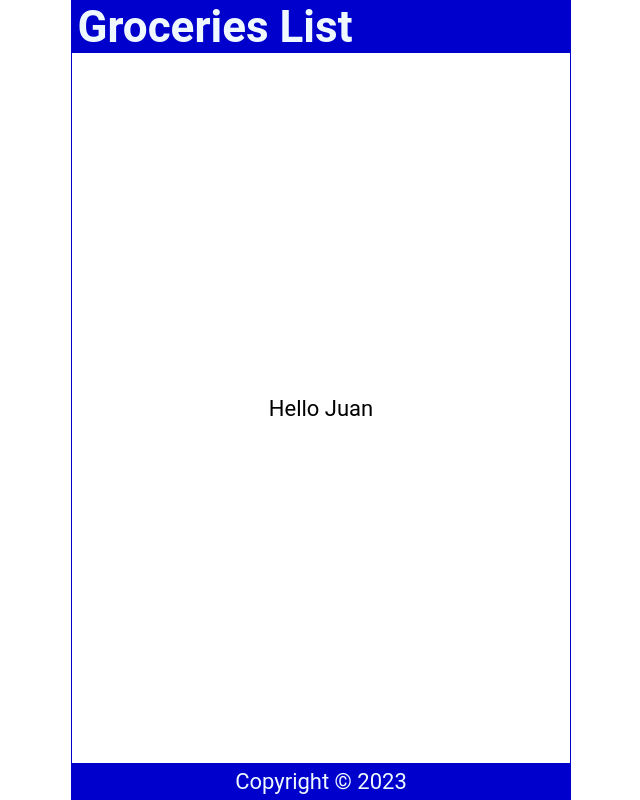
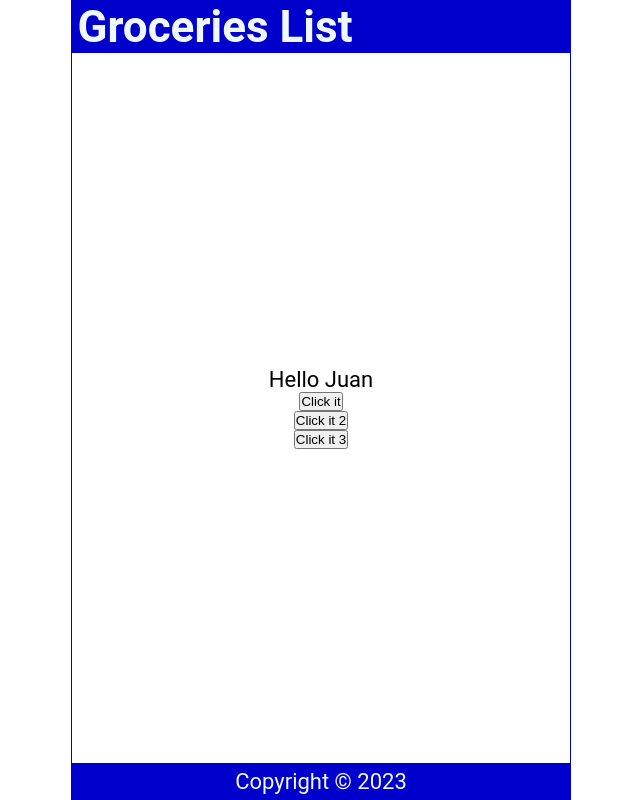
Before and after one commit to jorgeacosta02/React-Review, a React (Create React App) app: page / in a window 1280 px wide. Shown: the whole page, without its empty margins (319-959 px from the left). Built offline with nearby package versions, Linux system fonts and the light colour scheme.

Commit message:
Functions

```diff
--- a/src/Content.js
+++ b/src/Content.js
@@ -4,13 +4,29 @@
         const names = ['Jorge','Juan','Marti']
         const int = Math.floor(Math.random() * 3)
         return names[int];
-      }
+    }
+
+    const handleClick = () => {
+        console.log('You clicked it')
+    }
+
+    const handleClick2 = (name) => {
+        console.log(`${name} was clicked`)
+    }
+
+    const handleClick3 = (e) => {
+        console.log(e.target.innerText)
+    }
 
     return(
         <main>
-            <p>
+            <p onDoubleClick={handleClick}>
                 Hello {handleNameChange()}
             </p>
+            <button onClick={handleClick}>Click it</button>
+            <button onClick={() => handleClick2('Juan')}>Click it 2</button>
+            <button onClick={(e) => handleClick3(e)}>Click it
+            3</button>
         </main>
     )
 }
```
